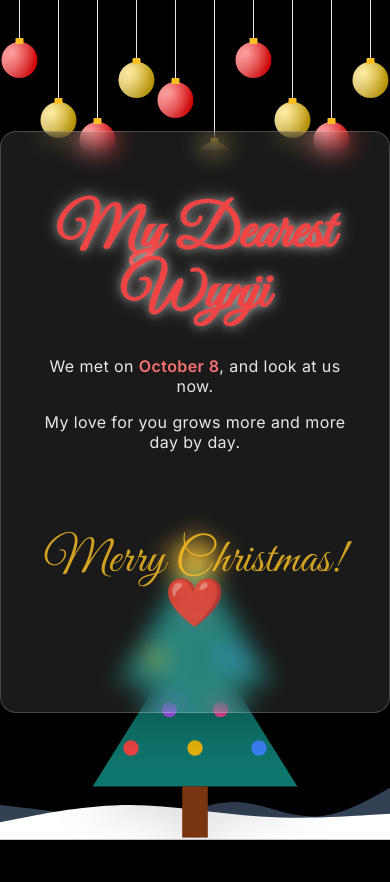
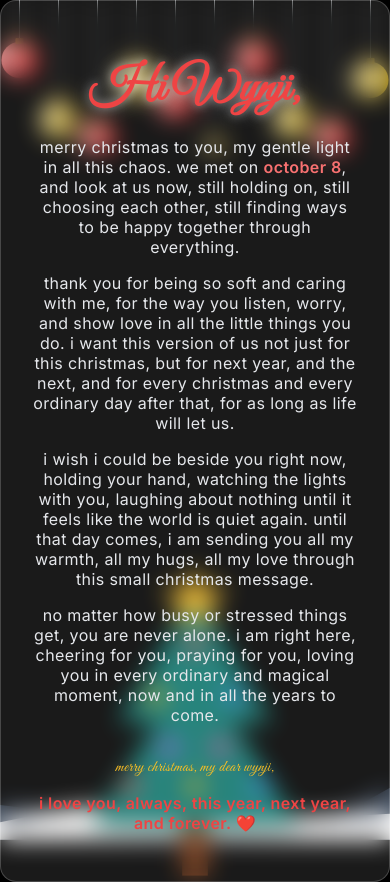
Before and after one commit to benben000000/merrychristmaswynji, a React (Vite) app: page / in a window 390 px wide. Both pictures are taken after a click on the button "YES, I DO!". Before the commit the page ends 844 px from the top, so only its background shows below. Built offline with nearby package versions, Linux system fonts and the light colour scheme.

Commit message:
Update site content (V2)

```diff
--- a/src/App.tsx
+++ b/src/App.tsx
@@ -67,7 +67,7 @@ function App() {
               </h1>
 
               <div
-                className="glass-card p-16 flex flex-col items-center justify-center gap-12"
+                className="glass-card relative p-16 flex flex-col items-center justify-center gap-12"
                 style={{ width: '50vw', minHeight: '500px' }}
               >
                 <h2 className="text-3xl font-semibold text-white">Do you love me? ❤️</h2>
@@ -80,7 +80,7 @@ function App() {
                   }} />
 
                   {/* No Button (Runaway) */}
-                  <div className="relative w-32 h-12 flex items-center justify-center">
+                  <div className="w-32 h-12 flex items-center justify-center">
                     <RunawayButton onAttemptClick={handleStart} />
                   </div>
                 </div>
--- a/src/components/LoveLetter.tsx
+++ b/src/components/LoveLetter.tsx
@@ -7,14 +7,26 @@ export const LoveLetter: React.FC = () => {
             initial={{ opacity: 0, y: 50 }}
             animate={{ opacity: 1, y: 0 }}
             transition={{ delay: 0.5, duration: 0.8 }}
-            className="glass-card p-8 max-w-md w-full mx-4 text-center z-50"
+            className="glass-card p-8 max-w-2xl w-full mx-4 text-center z-50 overflow-y-auto max-h-[80vh]"
         >
-            <h1 className="font-christmas text-6xl text-red-500 mb-8 text-glow">My Dearest Wynji</h1>
-            <div className="font-body text-xl text-gray-200 space-y-6 leading-relaxed tracking-wide">
-                <p>We met on <span className="text-red-400 font-bold">October 8</span>, and look at us now.</p>
-                <p>My love for you grows more and more day by day.</p>
-                <br />
-                <p className="font-christmas text-5xl text-gold-400 animate-pulse-slow">Merry Christmas! ❤️</p>
+            <h1 className="font-christmas text-5xl text-red-500 mb-6 text-glow">Hi Wynji,</h1>
+            <div className="font-body text-base md:text-lg text-gray-200 space-y-4 leading-relaxed tracking-wide text-left">
+                <p>
+                    merry christmas to you, my gentle light in all this chaos. we met on <span className="text-red-400 font-bold">october 8</span>, and look at us now, still holding on, still choosing each other, still finding ways to be happy together through everything.
+                </p>
+                <p>
+                    thank you for being so soft and caring with me, for the way you listen, worry, and show love in all the little things you do. i want this version of us not just for this christmas, but for next year, and the next, and for every christmas and every ordinary day after that, for as long as life will let us.
+                </p>
+                <p>
+                    i wish i could be beside you right now, holding your hand, watching the lights with you, laughing about nothing until it feels like the world is quiet again. until that day comes, i am sending you all my warmth, all my hugs, all my love through this small christmas message.
+                </p>
+                <p>
+                    no matter how busy or stressed things get, you are never alone. i am right here, cheering for you, praying for you, loving you in every ordinary and magical moment, now and in all the years to come.
+                </p>
+                <div className="mt-8 text-center space-y-2">
+                    <p className="font-christmas text-4xl text-gold-400">merry christmas, my dear wynji,</p>
+                    <p className="font-bold text-red-500 text-xl">i love you, always, this year, next year, and forever. ❤️</p>
+                </div>
             </div>
         </motion.div>
     );
--- a/src/components/RunawayButton.tsx
+++ b/src/components/RunawayButton.tsx
@@ -15,7 +15,7 @@ export const RunawayButton: React.FC<RunawayButtonProps> = ({ onAttemptClick })
         "I'm fast!", "Catch me!", "Too slow!", "Nice try!", "Nope!", "Really?"
     ];
 
-    const [buttonStyle, setButtonStyle] = useState<any>({ position: 'absolute' });
+    const [buttonStyle, setButtonStyle] = useState<any>({});
 
     // State to track next side to jump to (Ping Pong effect)
     const [nextSide, setNextSide] = useState<'left' | 'right'>('right');
```
